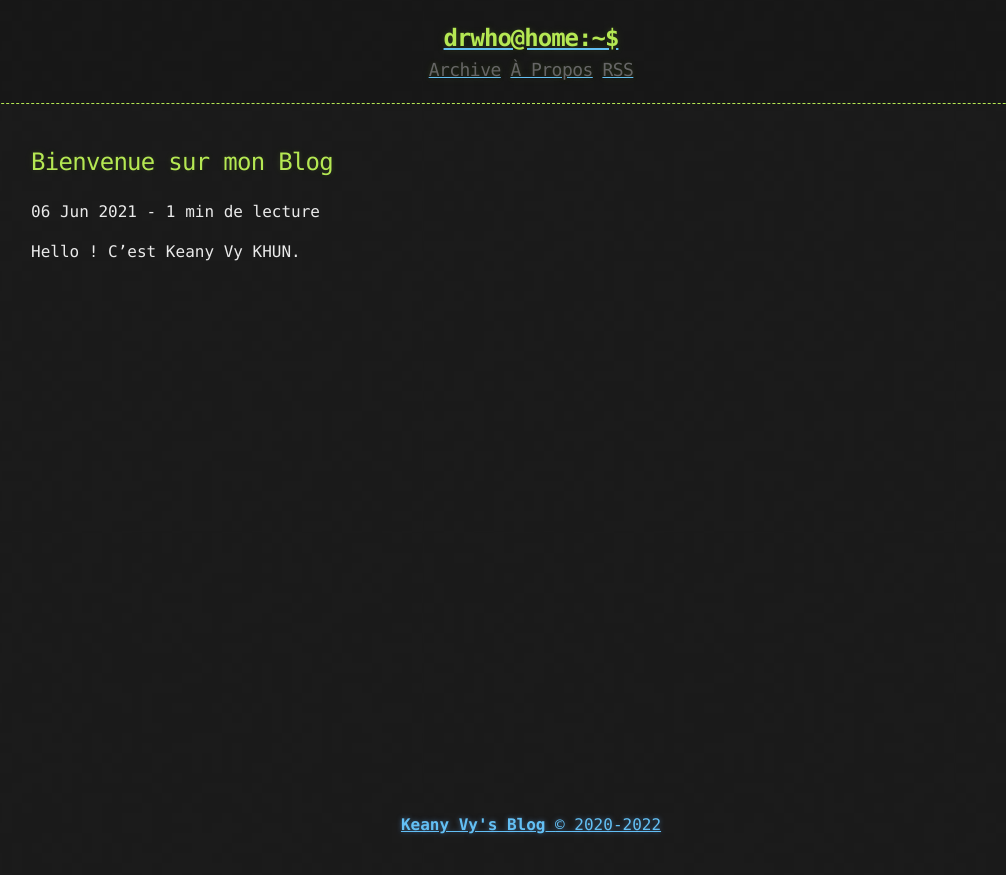
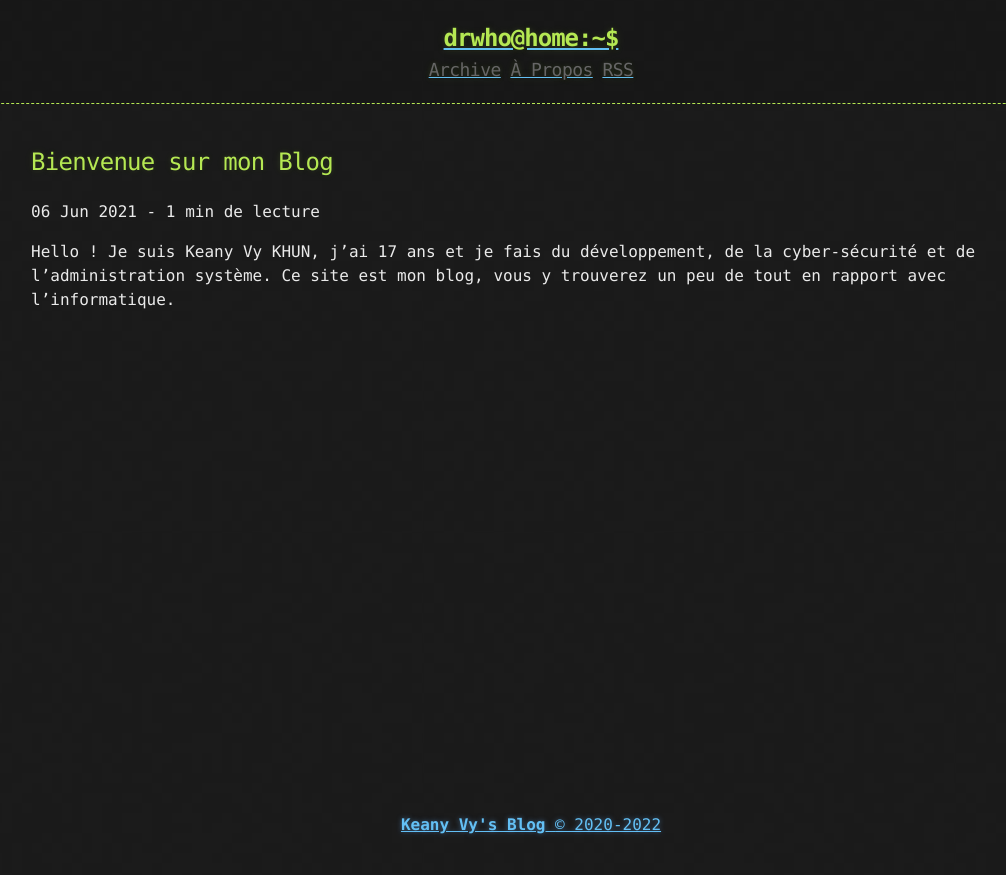
Before and after one commit to Afterlife6277/blog, a Jekyll site: the page built from _posts/2021-06-06-bienvenue-sur-mon-blog.md, in a window 1280 px wide. Shown: the top 875 px of the page, without its empty margins (109-1115 px from the left). Built offline with Jekyll 4.4.1, drawn with Linux system fonts in a browser that asks for light colours.

Commit message:
blog update

```diff
--- a/_posts/2021-06-06-bienvenue-sur-mon-blog.md
+++ b/_posts/2021-06-06-bienvenue-sur-mon-blog.md
@@ -3,4 +3,4 @@ title: Bienvenue sur mon Blog
 published: true
 ---
 
-Hello ! C'est Keany Vy KHUN.
+Hello ! Je suis Keany Vy KHUN, j'ai 17 ans et je fais du développement, de la cyber-sécurité et de l'administration système. Ce site est mon blog, vous y trouverez un peu de tout en rapport avec l'informatique.
```
Also changed, not shown: _posts/2021-06-07-assembleur-cheatsheet.md (+1 -1 lines), _posts/2021-08-31-pegasus-le-spyware-etatique.md (+2 -0 lines), about.md (+1 -1 lines).
